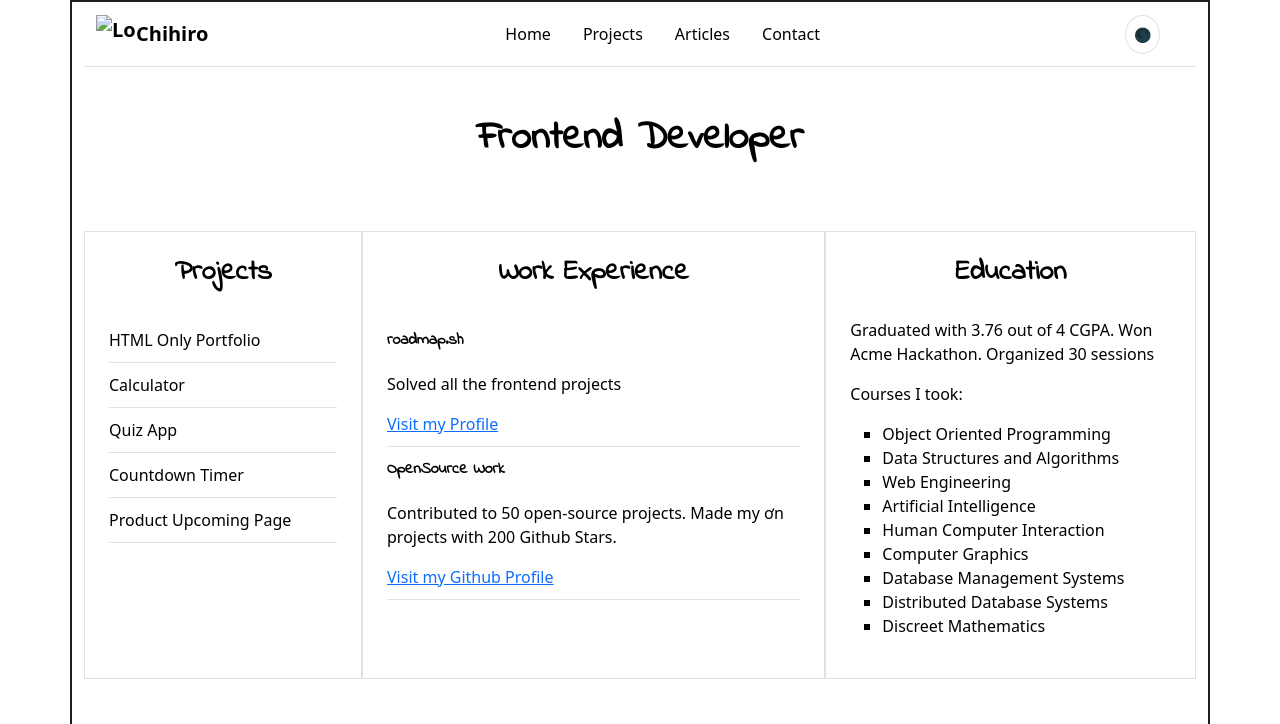
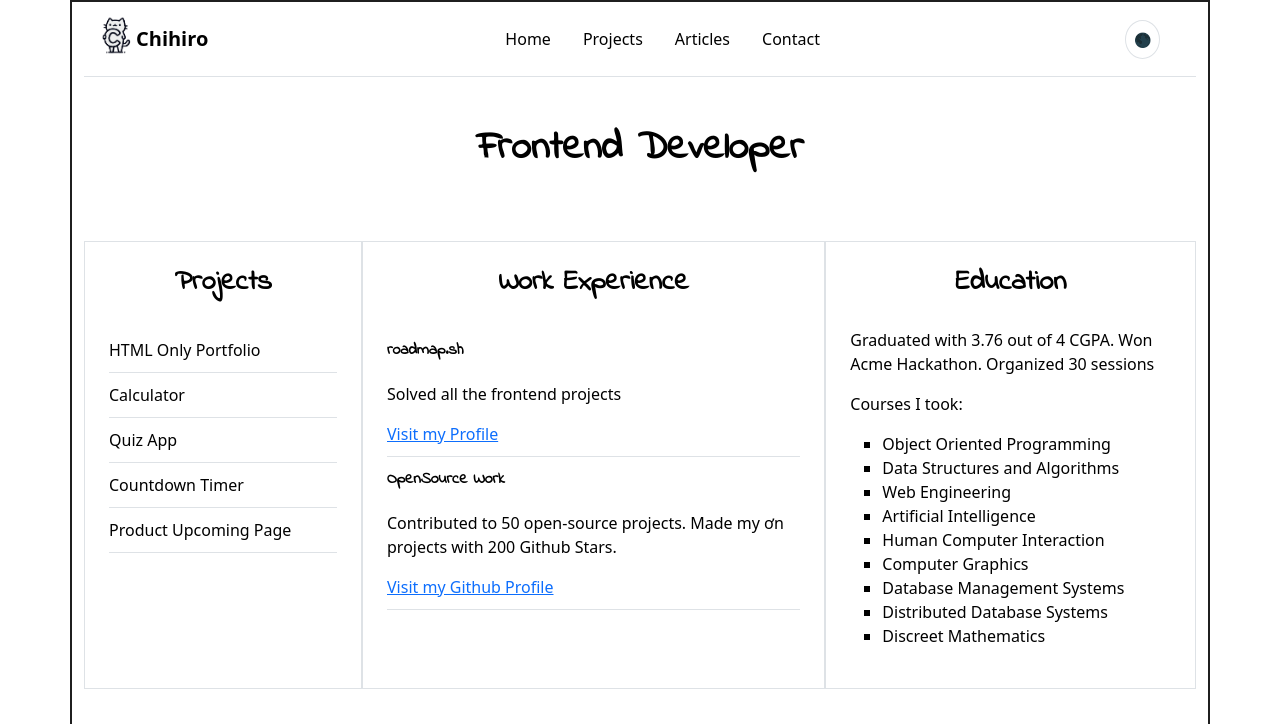
Before and after one commit to ume-meu/ume-meu.github.io, a plain HTML site: page index.html in a window 1280 px wide. Shown: the top 724 px of the page. Drawn offline with nearby package versions, Linux system fonts and the light colour scheme; a web font is replaced by a local one.

Commit message:
Update index.html

```diff
--- a/index.html
+++ b/index.html
@@ -15,7 +15,7 @@
       <!-- Logo & Name -->
       <div
         class="d-flex flex-column flex-lg-row text-lg-start cursor-pointer navbar-brand fw-bold text-center align-items-center">
-        <img srchttps://ume-meu.github.io/resources/chihiro.png" width="40px" alt="Logo" class="logo-image mb-2" />
+        <img src="https://ume-meu.github.io/resources/chihiro.png" width="40px" alt="Logo" class="logo-image mb-2" />
         <div class="nav-title">Chihiro</div>
       </div>
 
```
